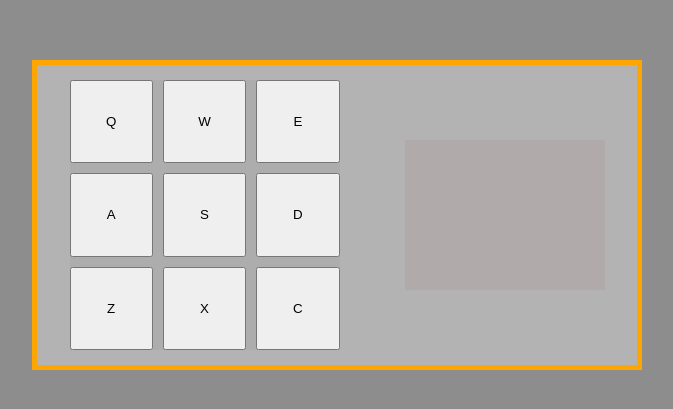
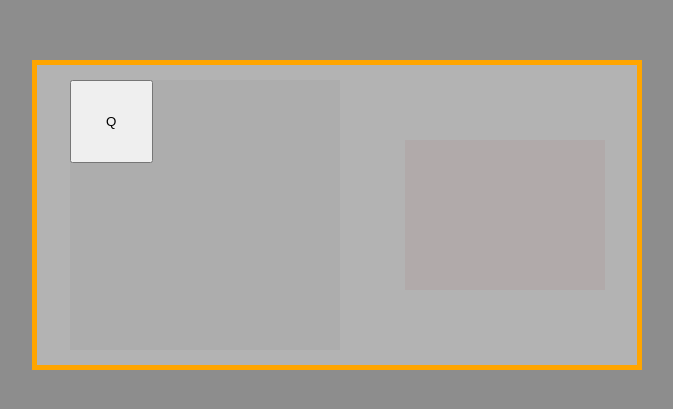
Before and after one commit to deepelegant99/drum-machine, a React (Create React App) app: page / in a window 1280 px wide. Shown: the part 185-594 px from the top of the page, without its empty margins (303-976 px from the left). Built offline with nearby package versions, Linux system fonts and the light colour scheme; the HTML template or start-up script is replaced by a standard one.

Commit message:
Click a button q, produce a sound, and display the key

```diff
--- a/src/App.js
+++ b/src/App.js
@@ -4,10 +4,19 @@ import Display from "./components/Display";
 import { useState } from "react";
 function App() {
   const [displayname, setDisplayname] = useState("");
+  const play = (key) => {
+    const audio = document.getElementById(key);
+    audio.currentTime = 0;
+    audio.play();
 
+    setDisplayname(key);
+    setTimeout(() => {
+      setDisplayname("");
+    }, 5000);
+  };
   return (
     <div className={styles.App} id="drum-machine">
-      <Drumpad setDisplayname={setDisplayname} />
+      <Drumpad setDisplayname={setDisplayname} play={play} />
       <Display displayname={displayname} />
     </div>
   );
--- a/src/components/Drumpad.js
+++ b/src/components/Drumpad.js
@@ -11,231 +11,19 @@ import clip7 from "../Media/light-rain-with-thunderstorm.wav";
 import clip8 from "../Media/thunder-in-bad-weather.wav";
 import clip9 from "../Media/thunderstorm-ambience.wav";
 
-const Drumpad = ({ setDisplayname }) => {
-  const sound1 = useRef(null);
-  const sound2 = useRef(null);
-  const sound3 = useRef(null);
-  const sound4 = useRef(null);
-  const sound5 = useRef(null);
-  const sound6 = useRef(null);
-  const sound7 = useRef(null);
-  const sound8 = useRef(null);
-  const sound9 = useRef(null);
+const Drumpad = ({ setDisplayname, play}) => {
 
-  const play1 = (e) => {
-    sound1.current.currentTime = 0;
-    sound1.current.play();
-    setDisplayname(e.target.name);
-  };
-  const play2 = (e) => {
-    sound2.current.currentTime = 0;
-    sound2.current.play();
-    setDisplayname(e.target.name);
-  };
-  const play3 = (e) => {
-    sound3.current.currentTime = 0;
-    sound3.current.play();
-    setDisplayname(e.target.name);
-  };
-  const play4 = (e) => {
-    sound4.current.currentTime = 0;
-    sound4.current.play();
-    setDisplayname(e.target.name);
-  };
-  const play5 = (e) => {
-    sound5.current.currentTime = 0;
-    sound5.current.play();
-    setDisplayname(e.target.name);
-  };
-  const play6 = (e) => {
-    sound6.current.currentTime = 0;
-    sound6.current.play();
-    setDisplayname(e.target.name);
-  };
-  const play7 = (e) => {
-    sound7.current.currentTime = 0;
-    sound7.current.play();
-    setDisplayname(e.target.name);
-  };
-  const play8 = (e) => {
-    sound8.current.currentTime = 0;
-    sound8.current.play();
-    setDisplayname(e.target.name);
-  };
-  const play9 = (e) => {
-    sound9.current.currentTime = 0;
-    sound9.current.play();
-    setDisplayname(e.target.name);
-  };
-
-  setTimeout(() => {
-    setDisplayname("");
-  }, 10000);
 
   return (
     <div className={styles.drumpad}>
-      <>
-        <button
-          onClick={play1}
-          name="big thunder with rain"
-          className="drum-pad"
-          id="Q"
-          type="button"
-        >
-          <audio
-            src={clip1}
-            ref={sound1}
-            id="Q"
-            className="clip"
-            type="audio/mpeg"
-          ></audio>
-          Q
-        </button>
-      </>
-      <>
-        <button
-          onClick={play2}
-          name="cinematic alien thuder transition"
-          className="drum-pad"
-          id="W"
-          type="button"
-        >
-          <audio
-            src={clip2}
-            ref={sound2}
-            id="W"
-            className="clip"
-            type="audio/mpeg"
-          ></audio>
-          W
-        </button>
-      </>
-      <>
-        <button
-          onClick={play3}
-          name="cinematic impact thunder"
-          className="drum-pad"
-          id="E"
-          type="button"
-        >
-          <audio
-            src={clip3}
-            ref={sound3}
-            id="E"
-            className="clip"
-            type="audio/mpeg"
-          ></audio>
-          E
-        </button>
-      </>
-      <>
-        <button
-          onClick={play4}
-          name="cinematic laser gun thunder"
-          className="drum-pad"
-          id="A"
-          type="button"
-        >
-          <audio
-            src={clip4}
-            ref={sound4}
-            id="A"
-            className="clip"
-            type="audio/mpeg"
-          ></audio>
-          A
-        </button>
-      </>
-      <>
-        <button
-          onClick={play5}
-          name="cinematic thunder"
-          className="drum-pad"
-          id="S"
-          type="button"
-        >
-          <audio
-            src={clip5}
-            ref={sound5}
-            id="S"
-            className="clip"
-            type="audio/mpeg"
-          ></audio>
-          S
-        </button>
-      </>
-      <>
-        <button
-          onClick={play6}
-          name="cinematic transition thunder"
-          className="drum-pad"
-          id="D"
-          type="button"
-        >
-          <audio
-            src={clip6}
-            ref={sound6}
-            id="D"
-            className="clip"
-            type="audio/mpeg"
-          ></audio>
-          D
-        </button>
-      </>
-      <>
-        <button
-          onClick={play7}
-          name="light rain with thunderstorm"
-          className="drum-pad"
-          id="Z"
-          type="button"
-        >
-          <audio
-            src={clip7}
-            ref={sound7}
-            id="Z"
-            className="clip"
-            type="audio/mpeg"
-          ></audio>
-          Z
-        </button>
-      </>
-      <>
-        <button
-          onClick={play8}
-          name="thunder in bad weather"
-          className="drum-pad"
-          id="X"
-          type="button"
-        >
-          <audio
-            src={clip8}
-            ref={sound8}
-            id="X"
-            className="clip"
-            type="audio/mpeg"
-          ></audio>
-          X
-        </button>
-      </>
-      <>
-        <button
-          onClick={play9}
-          name="thunderstorm ambience"
-          className="drum-pad"
-          id="C"
-          type="button"
-        >
-          <audio
-            src={clip9}
-            ref={sound9}
-            id="C"
-            className="clip"
-            type="audio/mpeg"
-          ></audio>
-          C
-        </button>
-      </>
+      <button
+        key='Q'
+        className="drum-pad"
+        onClick={() => play('Q')}
+      >
+        <audio className="clip" id='Q' src={clip1}></audio>
+       Q
+      </button>
     </div>
   );
 };
```
